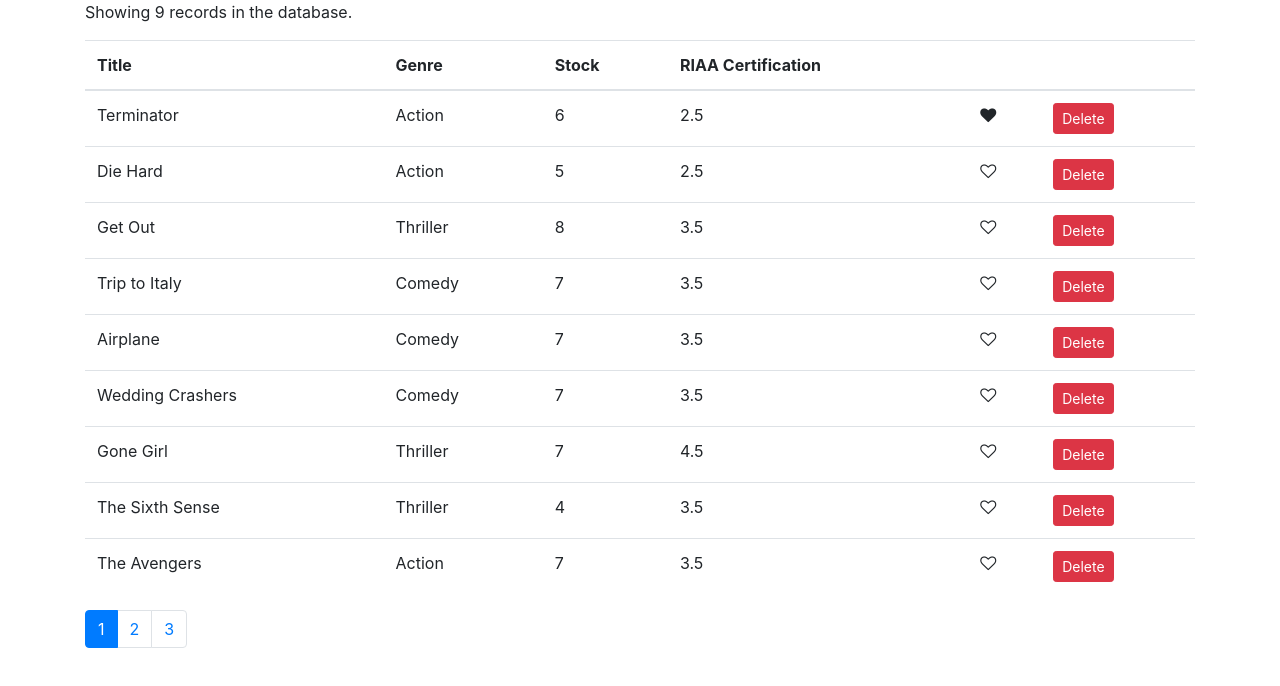
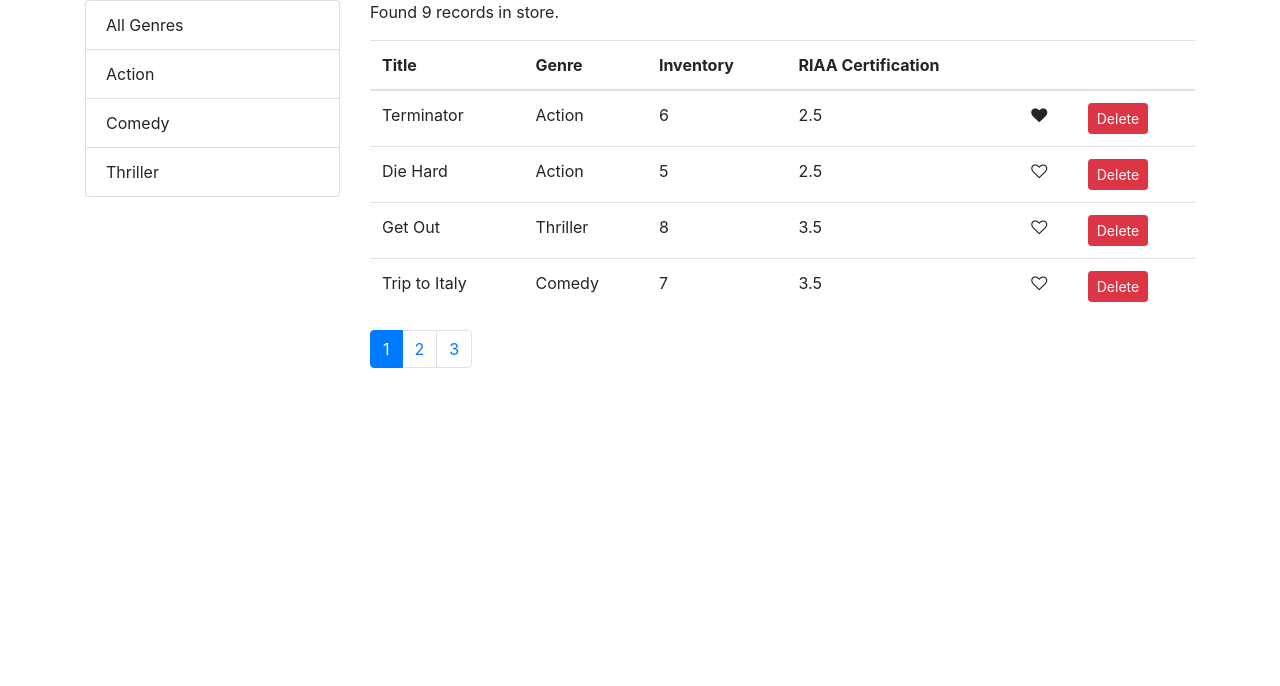
Before and after one commit to raihanmorshed/VinylBoom, a React (Create React App) app: page / in a window 1280 px wide. Shown: the top 686 px of the page. Built offline with nearby package versions, Linux system fonts and the light colour scheme.

Commit message:
pagination finished

```diff
--- a/package.json
+++ b/package.json
@@ -9,6 +9,7 @@
     "bootstrap": "^4.1.1",
     "font-awesome": "^4.7.0",
     "lodash": "^4.17.19",
+    "prop-types": "^15.7.2",
     "react": "^16.13.1",
     "react-dom": "^16.13.1",
     "react-scripts": "3.4.1"
--- /dev/null
+++ b/src/Common/ListGroup.jsx
@@ -0,0 +1,34 @@
+import React from "react";
+
+const ListGroup = (props) => {
+  const {
+    items,
+    textProperty,
+    valueProperty,
+    selectedItem,
+    onItemSelect,
+  } = props;
+
+  return (
+    <ul className="list-group">
+      {items.map((item) => (
+        <li
+          onClick={() => onItemSelect(item)}
+          key={item[valueProperty]}
+          className={
+            item === selectedItem ? "list-group-item active" : "list-group-item"
+          }
+        >
+          {item[textProperty]}
+        </li>
+      ))}
+    </ul>
+  );
+};
+
+ListGroup.defualtProps = {
+  textPropeerty: "name",
+  valueProperty: "_id",
+};
+
+export default ListGroup;
--- a/src/Components/Records.jsx
+++ b/src/Components/Records.jsx
@@ -1,13 +1,27 @@
 import React, { Component } from "react";
 import Like from "../Common/Like";
+import ListGroup from "../Common/ListGroup";
 import Pagination from "../Common/Pagination";
 import { getRecords } from "../services/fakeRecordService";
+import { getGenres } from "../services/fakeGenreService";
+import { paginate } from "../Utils/paginate";
 
 class Records extends Component {
   state = {
-    records: getRecords(),
+    records: [],
+    genres: [],
     currentPage: 1,
     pageSize: 4,
+  };
+
+  componentDidMount() {
+    const genres = [{ name: "All Genres" }, ...getGenres()];
+
+    this.setState({ records: getRecords(), genres: genres });
+  }
+
+  handleGenreSelect = (genre) => {
+    this.setState({ selectedGenre: genre, currentPage: 1 });
   };
 
   handleDelete = (record) => {
@@ -30,26 +44,48 @@
 
   render() {
     const { length: count } = this.state.records;
-    const { pageSize, currentPage } = this.state;
+    const {
+      pageSize,
+      currentPage,
+      selectedGenre,
+      records: allRecords,
+    } = this.state;
 
     if (count === 0) return <p>There are no records in the database. </p>;
 
+    const filtered =
+      selectedGenre && selectedGenre._id
+        ? allRecords.filter((r) => r.genre._id === selectedGenre._id)
+        : allRecords;
+
+    const records = paginate(filtered, currentPage, pageSize);
+
     return (
-      <React.Fragment>
-        <p>Showing {count} records in the database.</p>
+      <div className="row">
+        <div className="col-3">
+          <ListGroup
+            items={this.state.genres}
+            selectedItem={this.state.selectedGenre}
+            textProperty="name"
+            valueProperty="_id"
+            onItemSelect={this.handleGenreSelect}
+          />
+        </div>
+        <div className="col">
+          <p>Found {filtered.length} records in store.</p>
           <table className="table">
             <thead>
               <tr>
                 <th>Title </th>
                 <th>Genre</th>
-              <th>Stock</th>
+                <th>Inventory</th>
                 <th>RIAA Certification</th>
                 <th />
                 <th />
               </tr>
             </thead>
             <tbody>
-            {this.state.records.map((record) => (
+              {records.map((record) => (
                 <tr key={record._id}>
                   <td>{record.title}</td>
                   <td>{record.genre.name}</td>
@@ -74,12 +110,13 @@
             </tbody>
           </table>
           <Pagination
-          itemsCount={count}
+            itemsCount={filtered.length}
             pageSize={pageSize}
             currentPage={currentPage}
             onPageChenage={this.handlePageChange}
           />
-      </React.Fragment>
+        </div>
+      </div>
     );
   }
 }
--- /dev/null
+++ b/src/Utils/paginate.js
@@ -0,0 +1,6 @@
+import _ from "lodash";
+
+export function paginate(items, pageNumber, pageSize) {
+  const startIndex = (pageNumber - 1) * pageSize;
+  return _(items).slice(startIndex).take(pageSize).value();
+}
```
Also changed, not shown: src/Common/Pagination.jsx (+8 -0 lines). Lines whose indentation alone changed are shown as unchanged.
